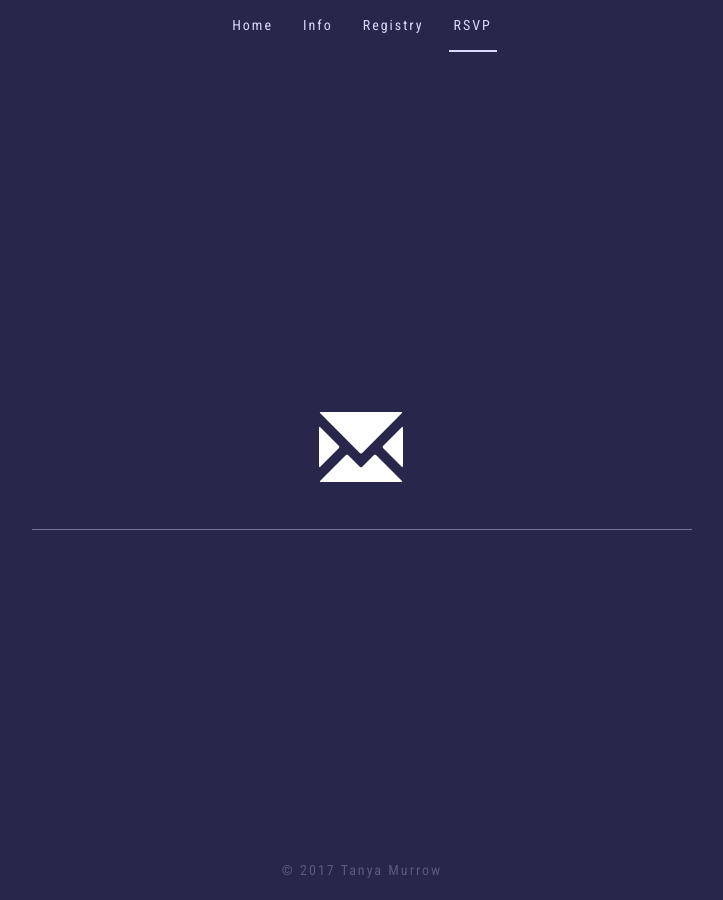
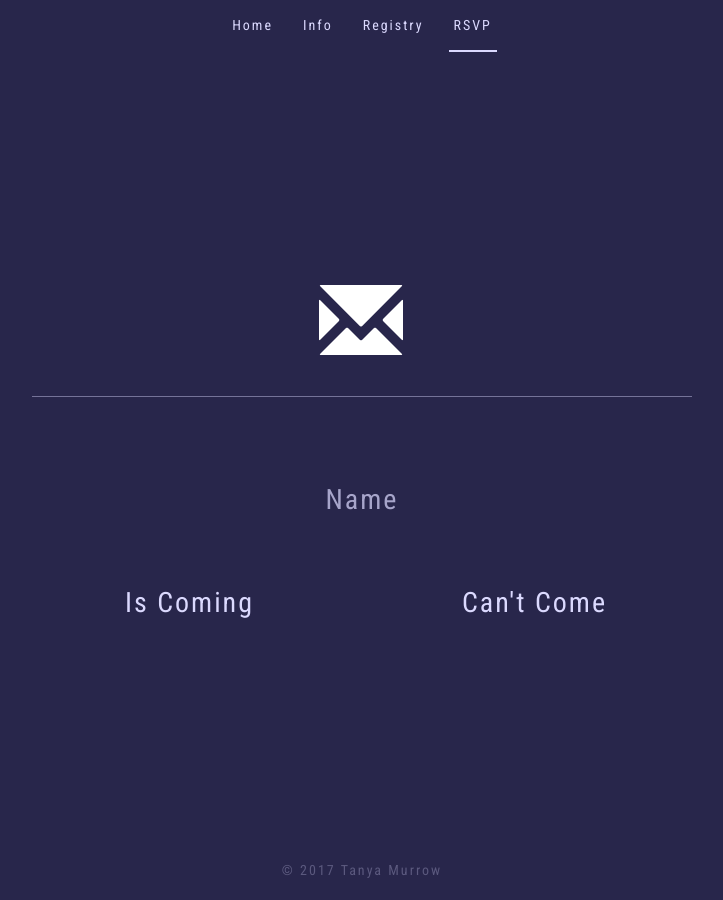
Before and after one commit to meetthemartins/meetthemartins.github.io, a Jekyll site: the page built from rsvp.html, in a window 1280 px wide. Shown: the whole page, without its empty margins (278-1001 px from the left). Built offline with Jekyll 4.4.1, drawn with Linux system fonts in a browser that asks for light colours; nearby versions of some CDN libraries.

Commit message:
Update RSVP page, add registry images

```diff
--- a/css/main.css
+++ b/css/main.css
@@ -1,3 +1,7 @@
+.glyphicon-large {
+  font-size: 600%;
+}
+
 /* Cover page */
 .padding {
   padding-left: 10px;
@@ -5,26 +9,42 @@
 }
 
 /* Registry page */
-.glyphicon-large {
-  font-size: 600%;
+
+.registry-img {
+  margin-left: auto;
+  margin-right: auto;
+  padding: 20px;
+  border: 0px;
+	max-width: 450px;
+	width: 100%;
+  border-bottom: 2px solid transparent;
 }
 
-.header-large {
+.registry-img:hover {
+  border-bottom: 2px solid #fff;
+  border-bottom-color: rgba(255,255,255,.25);
+}
+
+/* RSVP page */
+.form-lg {
+  margin-top: 50px;
+}
+
+.form-lg .input-lg {
   font-size: 200%;
 }
 
-/* Info page */
-.info-panel > .row {
-  padding: 4%;
-}
-.icon-col {
-  font-size: 600%;
-}
-.info-col {
+.form-lg .btn-lg {
   font-size: 200%;
 }
 
-@media (min-width: 768px) {
+.form-lg .form-group {
+  margin-bottom: 50px;
+}
+
+/* Info page */
+.info {
+  font-size: 200%;
 }
 
 @media (min-width: 992px) {
@@ -33,12 +53,6 @@
   .place-row {
     display: flex;
     align-items: center;
-  }
-}
-
-@media (min-width: 1200px) {
-  .info-panel > .row {
-    padding: 4%;
   }
 }
 
@@ -87,6 +101,15 @@ body > .container {
   padding-left: 15px;
 }
 
+/* Horizontal rules */
+hr {
+  margin: 30px 0;
+}
+
+.hr-info {
+  margin: 2% 0;
+}
+
 /* Extra small devices (phones, less than 768px) */
 /* No media query since this is the default in Bootstrap */
 
--- a/css/style.css
+++ b/css/style.css
@@ -4,7 +4,9 @@ h2,
 h3,
 h4,
 h5,
-h6 {
+h6,
+button,
+input {
   font-family: 'Roboto Condensed', sans-serif;
   letter-spacing: 2px;
 }
--- a/css/theme.css
+++ b/css/theme.css
@@ -19,11 +19,33 @@ Navy lighter 70%: #DBD9FE
 Navy lighter 80%: #F4F2FF
 */
 
-body,
-.btn-default {
+body {
   color: #fff;
   background-color: #28264B;
 }
+
+.btn-default {
+  color: #DBD9FE;
+  background-color: transparent;
+  border-color: transparent;
+}
+
+.btn-default:hover,
+.btn-default:active,
+.btn-default:focus,
+.btn-default.active.focus,
+.btn-default.active:focus,
+.btn-default.active:hover,
+.btn-default:active.focus,
+.btn-default:active:focus,
+.btn-default:active:hover {
+  color: #fff;
+  background-color: transparent;
+  border: 1px solid #fff;
+  /*border-color: #fff;*/
+}
+
+/* .open>.dropdown-toggle.btn-default.focus, .open>.dropdown-toggle.btn-default:focus, .open>.dropdown-toggle.btn-default:hover */
 
 .footer {
   background-color: transparent;
@@ -33,8 +55,7 @@ body,
   color: #5B597E;
 }
 
-hr,
-.page-header {
+hr {
   border-color: #757398;
 }
 
@@ -92,3 +113,50 @@ hr,
 .navbar-default .navbar-toggle > .icon-bar {
   background-color: #fff;
 }
+
+/* RSVP form styles */
+.form-control {
+  text-align: center;
+  color: #fff;
+  background-color: transparent;
+  /*border-color: #A7A5CA;*/
+  border-color: transparent;
+  box-shadow: none;
+}
+
+.form-control:focus {
+  /*border-color: #fff;*/
+  border-color: transparent;
+  box-shadow: none;
+}
+
+/* Input placeholder color */
+::-webkit-input-placeholder { /* WebKit, Blink, Edge */
+  color: #A7A5CA !important;
+}
+:-moz-placeholder { /* Mozilla Firefox 4 to 18 */
+  color: #A7A5CA !important;
+  opacity: 1;
+}
+::-moz-placeholder { /* Mozilla Firefox 19+ */
+  color: #A7A5CA !important;
+  opacity: 1;
+}
+:-ms-input-placeholder { /* Internet Explorer 10-11 */
+  color: #A7A5CA !important;
+}
+
+.divider {
+  border-top: 2px solid #757398;
+  margin: 0 50px;
+}
+
+@media (min-width: 768px) {
+  .divider {
+    border-top: none;
+  }
+
+  /*.no-col {
+    border-left: 2px solid #757398;
+  }*/
+}
--- a/rsvp.html
+++ b/rsvp.html
@@ -3,8 +3,29 @@ layout: cover
 title: RSVP
 ---
 <div class="inner cover">
-  <div class="page-header">
-    <span class="glyphicon-large"><span class="glyphicon glyphicon-envelope"></span></span>
-    <!-- <h1 class="header-large">RSVP</h1> -->
+  <span class="glyphicon glyphicon-envelope glyphicon-large"></span>
+  <hr>
+
+  <div class="row">
+    <div class="col-md-12">
+      <form class="form-lg">
+        <div class="form-group">
+          <input type="text" class="form-control input-lg" placeholder="Name">
+        </div>
+        <div class="form-group">
+          <input type="checkbox" class="hidden">
+        </div>
+        <div class="row">
+          <div class="col-md-6">
+            <div class="btn btn-default btn-lg btn-block">Is Coming</div>
+          </div>
+          <div class="divider"></div>
+          <div class="col-md-6 no-col">
+            <div class="btn btn-default btn-lg btn-block">Can't Come</div>
+          </div>
+        </div>
+      </form>
+    </div>
   </div>
+
 </div>
```
Also changed, not shown: info.html (+5 -5 lines), registry.html (+13 -3 lines), css/hamburgers.min.css (added), images/bed-bath_white.png (added), images/honeyfund-logo_white.png (added).
